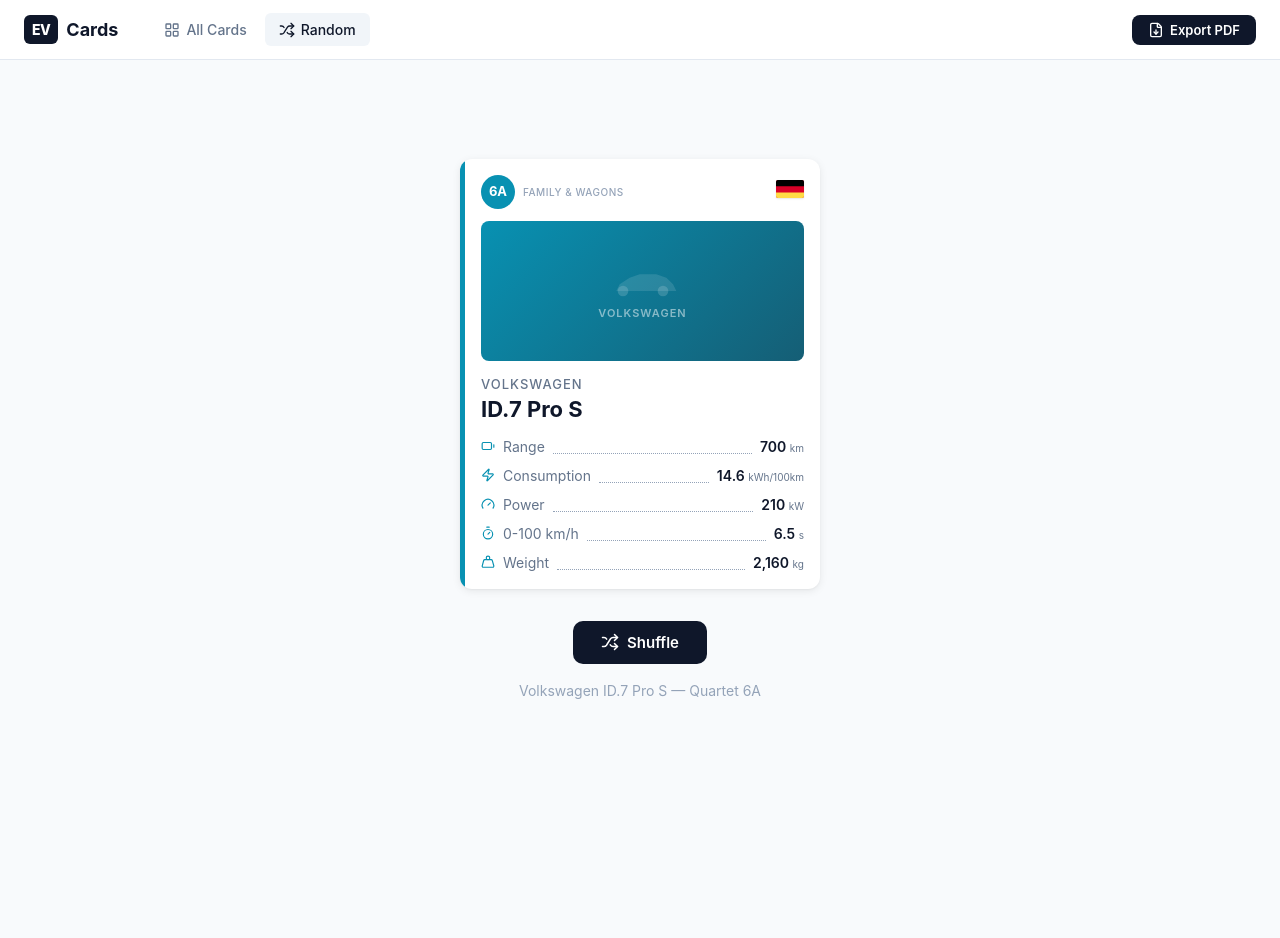
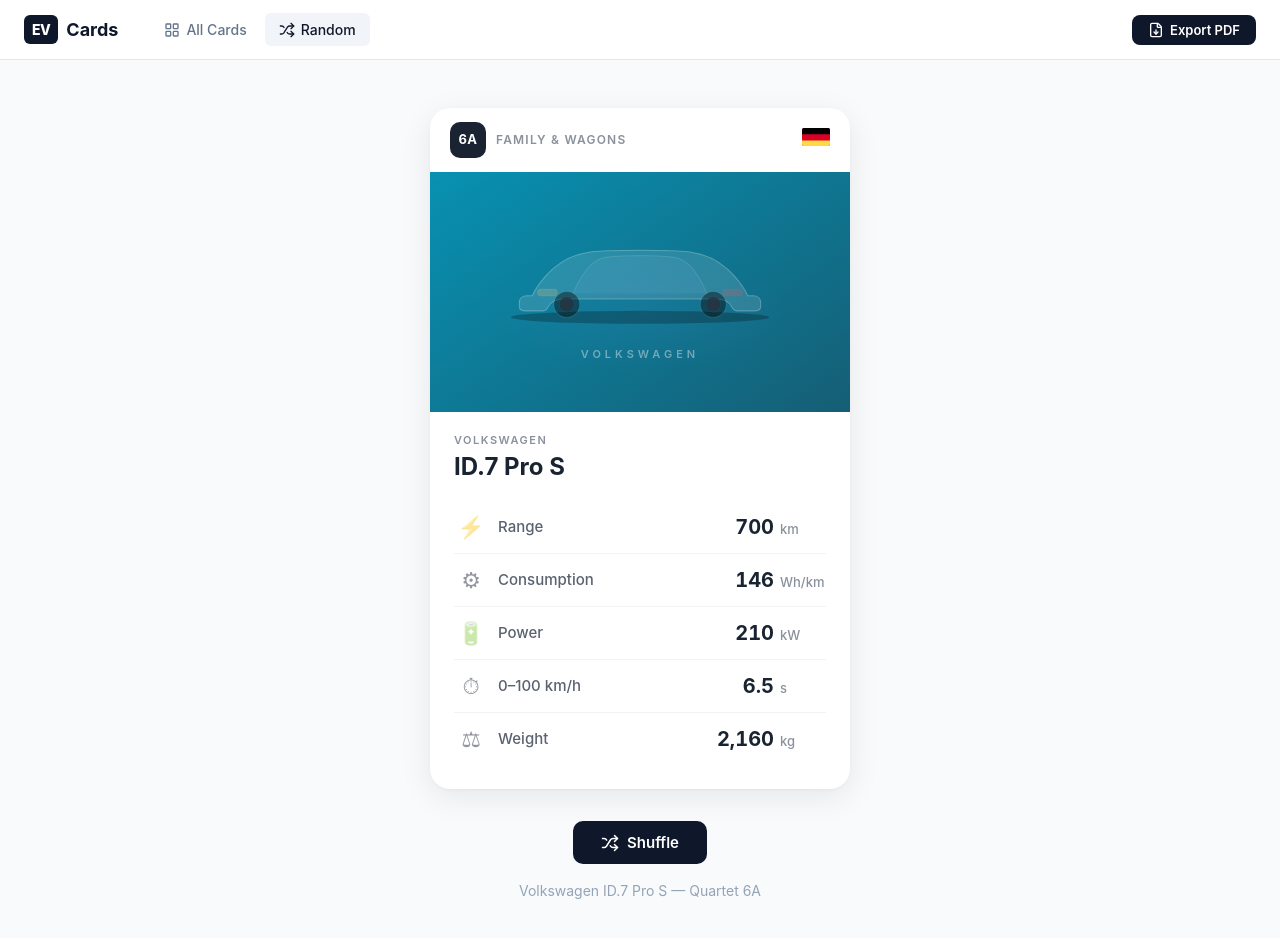
Before and after one commit to vesanieminen/ev-cards, a React (Vite) app: page /random in a window 1280 px wide. Shown: the top 938 px of the page. Before the commit the page ends 800 px from the top, so only its background shows below. Built offline with nearby package versions, Linux system fonts and the light colour scheme.

Commit message:
Improved the design

```diff
--- a/src/components/Card/Card.module.css
+++ b/src/components/Card/Card.module.css
@@ -1,60 +1,54 @@
+/* ─── Card shell ─── */
 .card {
-  position: relative;
-  display: flex;
   width: var(--card-width);
-  height: var(--card-height);
+  border-radius: 20px;
   background: var(--color-card-bg);
-  border-radius: var(--card-radius);
-  box-shadow: var(--card-shadow);
+  box-shadow: 0 8px 32px rgba(0, 0, 0, 0.08), 0 1px 3px rgba(0, 0, 0, 0.04);
   overflow: hidden;
   transition: box-shadow 0.2s ease, transform 0.2s ease;
   cursor: default;
 }
 
 .card:hover {
-  box-shadow: var(--card-shadow-hover);
+  box-shadow: 0 12px 40px rgba(0, 0, 0, 0.12), 0 2px 6px rgba(0, 0, 0, 0.06);
   transform: translateY(-2px);
 }
 
+/* ─── Size variants ─── */
 .card.large {
-  width: 360px;
-  height: auto;
+  width: 420px;
 }
 
-.card.large .imageContainer {
-  height: 140px;
+.card.large .imageArea {
+  min-height: 240px;
+  padding: 44px 28px 36px;
+}
+
+.card.large .silhouette {
+  width: 280px;
 }
 
 .card.large .carName {
-  font-size: 22px;
+  font-size: 24px;
 }
 
-.card.large .maker {
-  font-size: 13px;
+.card.large .statLabel {
+  font-size: 15px;
 }
 
-.card.large .statLabel,
 .card.large .statValue {
-  font-size: 14px;
+  font-size: 20px;
 }
 
-.card.large .stats {
-  flex: 0;
-  gap: 8px;
-}
-
-.card.large .content {
-  padding: 16px;
-  gap: 4px;
+.card.large .statUnit {
+  font-size: 13px;
 }
 
 .card.print {
   width: 85mm;
-  height: 120mm;
+  border-radius: 12px;
   box-shadow: none;
   border: 1px solid #e2e8f0;
-  border-radius: 8px;
-  font-size: 10px;
 }
 
 .card.print:hover {
@@ -62,85 +56,115 @@
   transform: none;
 }
 
-.card.print .carName {
-  font-size: 13px;
-}
-
-.card.print .maker {
-  font-size: 9px;
-}
-
-.card.print .statLabel {
-  font-size: 9px;
-}
-
-.card.print .statValue {
-  font-size: 10px;
-}
-
-.card.print .statUnit {
-  font-size: 8px;
-}
-
-.card.print .statIcon {
-  width: 14px;
+.card.print .header {
+  padding: 8px 12px;
 }
 
 .card.print .quartetBadge {
-  width: 28px;
-  height: 28px;
-  font-size: 11px;
+  width: 26px;
+  height: 26px;
+  border-radius: 7px;
+  font-size: 10px;
 }
 
 .card.print .segmentLabel {
   font-size: 8px;
 }
 
-.card.print .imageContainer {
-  height: 80px;
+.card.print .flag {
+  width: 22px;
 }
 
-.sidebar {
-  width: 5px;
-  flex-shrink: 0;
-  background-color: var(--segment-color);
+.card.print .imageArea {
+  min-height: 100px;
+  padding: 16px 12px 14px;
 }
 
-.content {
-  flex: 1;
-  display: flex;
-  flex-direction: column;
-  padding: 12px;
-  min-width: 0;
+.card.print .silhouette {
+  width: 140px;
 }
 
+.card.print .brandLabel {
+  font-size: 8px;
+  letter-spacing: 2px;
+  margin-top: 10px;
+}
+
+.card.print .titleSection {
+  padding: 10px 12px 4px;
+}
+
+.card.print .maker {
+  font-size: 8px;
+}
+
+.card.print .carName {
+  font-size: 13px;
+}
+
+.card.print .stats {
+  padding: 6px 12px 12px;
+}
+
+.card.print .statRow {
+  padding: 6px 0;
+}
+
+.card.print .statIcon {
+  width: 22px;
+  font-size: 14px;
+}
+
+.card.print .statLabel {
+  font-size: 10px;
+}
+
+.card.print .statValue {
+  font-size: 12px;
+  min-width: 40px;
+}
+
+.card.print .statUnit {
+  font-size: 9px;
+  min-width: 40px;
+  padding-left: 3px;
+}
+
+/* ─── Header bar ─── */
 .header {
   display: flex;
   align-items: center;
-  gap: 8px;
-  margin-bottom: 8px;
+  justify-content: space-between;
+  padding: 14px 20px;
+}
+
+.headerLeft {
+  display: flex;
+  align-items: center;
+  gap: 10px;
 }
 
 .quartetBadge {
-  width: 34px;
-  height: 34px;
-  border-radius: 50%;
+  width: 36px;
+  height: 36px;
+  border-radius: 10px;
+  background: #1a2332;
+  color: #fff;
   display: flex;
   align-items: center;
   justify-content: center;
-  color: white;
+  font-size: 13px;
   font-weight: 700;
-  font-size: 13px;
+  letter-spacing: 0.5px;
   flex-shrink: 0;
 }
 
 .segmentLabel {
-  flex: 1;
-  font-size: 10px;
-  color: var(--color-text-muted);
+  font-size: 12px;
+  font-weight: 600;
+  color: #8a919c;
+  letter-spacing: 1.2px;
   text-transform: uppercase;
-  letter-spacing: 0.5px;
-  font-weight: 500;
 }
 
 .flag {
@@ -152,116 +176,131 @@
   width: 100%;
   height: auto;
   border-radius: 2px;
-  box-shadow: 0 1px 2px rgba(0, 0, 0, 0.1);
 }
 
-.imageContainer {
-  width: 100%;
-  height: 100px;
-  border-radius: 8px;
-  overflow: hidden;
-  margin-bottom: 10px;
-  flex-shrink: 0;
-}
-
-.carImage {
-  width: 100%;
-  height: 100%;
-  object-fit: cover;
-}
-
-.imagePlaceholder {
-  width: 100%;
-  height: 100%;
+/* ─── Image area ─── */
+.imageArea {
+  padding: 40px 24px 32px;
   display: flex;
   flex-direction: column;
   align-items: center;
   justify-content: center;
-  gap: 4px;
+  min-height: 200px;
+  position: relative;
+  overflow: hidden;
 }
 
-.carSilhouette {
-  width: 80px;
-  opacity: 0.8;
+.imageGlow {
+  position: absolute;
+  width: 300px;
+  height: 120px;
+  border-radius: 50%;
+  background: radial-gradient(ellipse, rgba(100, 160, 255, 0.08) 0%, transparent 70%);
+  bottom: 40px;
 }
 
-.placeholderText {
-  color: rgba(255, 255, 255, 0.5);
+.silhouette {
+  width: 240px;
+  position: relative;
+  z-index: 1;
+}
+
+.brandLabel {
+  margin-top: 20px;
   font-size: 11px;
   font-weight: 600;
+  letter-spacing: 4px;
+  color: rgba(255, 255, 255, 0.4);
   text-transform: uppercase;
-  letter-spacing: 1px;
+  position: relative;
+  z-index: 1;
 }
 
-.carInfo {
-  margin-bottom: 10px;
+.carImage {
+  width: 80%;
+  max-height: 140px;
+  object-fit: contain;
+  position: relative;
+  z-index: 1;
+}
+
+/* ─── Title section ─── */
+.titleSection {
+  padding: 20px 24px 8px;
 }
 
 .maker {
   font-size: 11px;
-  color: var(--color-text-secondary);
+  font-weight: 600;
+  letter-spacing: 1.5px;
+  color: #8a919c;
   text-transform: uppercase;
-  letter-spacing: 1px;
-  font-weight: 500;
-  margin-bottom: 1px;
+  margin-bottom: 4px;
 }
 
 .carName {
-  font-size: 17px;
+  font-size: 22px;
   font-weight: 700;
-  color: var(--color-text-primary);
+  color: #1a2332;
   line-height: 1.2;
-  white-space: nowrap;
-  overflow: hidden;
-  text-overflow: ellipsis;
 }
 
+/* ─── Stats section ─── */
 .stats {
-  display: flex;
-  flex-direction: column;
-  gap: 6px;
-  flex: 1;
-  justify-content: flex-end;
+  padding: 12px 24px 24px;
 }
 
 .statRow {
   display: flex;
   align-items: center;
-  gap: 6px;
+  justify-content: space-between;
+  padding: 11px 0;
+}
+
+.statRow:not(:last-child) {
+  border-bottom: 1px solid #f0f2f5;
+}
+
+.statLeft {
+  display: flex;
+  align-items: center;
+  gap: 10px;
 }
 
 .statIcon {
-  width: 16px;
+  width: 34px;
+  text-align: center;
+  font-size: 22px;
+  opacity: 0.45;
   flex-shrink: 0;
-  color: var(--segment-color);
-  display: flex;
-  align-items: center;
+  line-height: 1;
 }
 
 .statLabel {
-  font-size: 11px;
-  color: var(--color-text-secondary);
-  white-space: nowrap;
+  font-size: 14px;
+  color: #5a6270;
+  font-weight: 500;
 }
 
-.statDots {
-  flex: 1;
-  border-bottom: 1px dotted var(--color-text-muted);
-  margin: 0 2px;
-  min-width: 10px;
-  align-self: flex-end;
-  margin-bottom: 3px;
+.statValueGroup {
+  display: flex;
+  align-items: baseline;
 }
 
 .statValue {
-  font-size: 13px;
-  font-weight: 600;
-  color: var(--color-text-primary);
-  white-space: nowrap;
+  font-size: 18px;
+  font-weight: 700;
+  color: #1a2332;
+  min-width: 58px;
+  text-align: right;
+  font-variant-numeric: tabular-nums;
 }
 
 .statUnit {
-  font-size: 10px;
-  font-weight: 400;
-  color: var(--color-text-secondary);
+  font-size: 12px;
+  color: #8a919c;
+  font-weight: 500;
+  min-width: 52px;
+  text-align: left;
+  padding-left: 6px;
 }
--- a/src/components/Card/Card.tsx
+++ b/src/components/Card/Card.tsx
@@ -1,4 +1,3 @@
-import { Battery, Zap, Gauge, Timer, Weight } from 'lucide-react';
 import { CarSpec, Segment } from '../../types/car';
 import { formatNumber, formatConsumption, formatAcceleration } from '../../utils/formatters';
 import { CardImage } from './CardImage';
@@ -15,22 +14,18 @@
 
 export function Card({ car, segment, size = 'normal', onClick }: CardProps) {
   const quartetLabel = `${car.quartetId}${car.quartetLetter}`;
-  const iconSize = size === 'print' ? 12 : 14;
+  const consumptionWhKm = Math.round(car.specs.consumptionKwhPer100km * 10);
 
   return (
     <div
       className={`${styles.card} ${styles[size]}`}
       onClick={onClick}
-      style={{ '--segment-color': segment.color } as React.CSSProperties}
     >
-      <div className={styles.sidebar} />
-
-      <div className={styles.content}>
       <div className={styles.header}>
-          <div className={styles.quartetBadge} style={{ backgroundColor: segment.color }}>
-            {quartetLabel}
+        <div className={styles.headerLeft}>
+          <div className={styles.quartetBadge}>{quartetLabel}</div>
+          <span className={styles.segmentLabel}>{segment.name}</span>
         </div>
-          <div className={styles.segmentLabel}>{segment.name}</div>
         <div className={styles.flag}>
           <CountryFlag countryCode={car.countryCode} />
         </div>
@@ -38,44 +33,43 @@
 
       <CardImage car={car} segment={segment} />
 
-        <div className={styles.carInfo}>
+      <div className={styles.titleSection}>
         <div className={styles.maker}>{car.maker}</div>
         <div className={styles.carName}>{car.name}</div>
       </div>
 
       <div className={styles.stats}>
         <StatRow
-            icon={<Battery size={iconSize} />}
+          icon="⚡"
           label="Range"
           value={formatNumber(car.specs.rangeKm)}
           unit="km"
         />
         <StatRow
-            icon={<Zap size={iconSize} />}
+          icon="⚙"
           label="Consumption"
-            value={formatConsumption(car.specs.consumptionKwhPer100km)}
-            unit="kWh/100km"
+          value={formatNumber(consumptionWhKm)}
+          unit="Wh/km"
         />
         <StatRow
-            icon={<Gauge size={iconSize} />}
+          icon="🔋"
           label="Power"
           value={formatNumber(car.specs.powerKw)}
           unit="kW"
         />
         <StatRow
-            icon={<Timer size={iconSize} />}
-            label="0-100 km/h"
+          icon="⏱"
+          label="0–100 km/h"
           value={formatAcceleration(car.specs.acceleration0to100)}
           unit="s"
         />
         <StatRow
-            icon={<Weight size={iconSize} />}
+          icon="⚖"
           label="Weight"
           value={formatNumber(car.specs.weightKg)}
           unit="kg"
         />
       </div>
     </div>
-    </div>
   );
 }
--- a/src/components/Card/CardImage.tsx
+++ b/src/components/Card/CardImage.tsx
@@ -7,32 +7,43 @@
 }
 
 export function CardImage({ car, segment }: CardImageProps) {
+  const gradient = `linear-gradient(145deg, ${segment.gradientStart} 0%, ${segment.gradientEnd} 100%)`;
+
   if (car.image) {
     return (
-      <div className={styles.imageContainer}>
+      <div className={styles.imageArea} style={{ background: gradient }}>
+        <div className={styles.imageGlow} />
         <img src={car.image} alt={`${car.maker} ${car.name}`} className={styles.carImage} />
+        <div className={styles.brandLabel}>{car.maker}</div>
       </div>
     );
   }
 
   return (
-    <div
-      className={styles.imageContainer}
-      style={{
-        background: `linear-gradient(135deg, ${segment.gradientStart}, ${segment.gradientEnd})`,
-      }}
-    >
-      <div className={styles.imagePlaceholder}>
-        <svg viewBox="0 0 120 60" className={styles.carSilhouette}>
-          <path
-            d="M10 45 L20 45 L25 35 L40 25 L55 20 L80 20 L95 25 L105 35 L110 45 L10 45 Z"
-            fill="rgba(255,255,255,0.15)"
-          />
-          <circle cx="30" cy="45" r="8" fill="rgba(255,255,255,0.2)" />
-          <circle cx="90" cy="45" r="8" fill="rgba(255,255,255,0.2)" />
-        </svg>
-        <span className={styles.placeholderText}>{car.maker}</span>
-      </div>
+    <div className={styles.imageArea} style={{ background: gradient }}>
+      <div className={styles.imageGlow} />
+      <svg className={styles.silhouette} viewBox="0 0 260 90" fill="none">
+        <ellipse cx="130" cy="82" rx="120" ry="6" fill="rgba(0,0,0,0.25)" />
+        <path
+          d="M30 62 C30 62 45 28 80 22 C95 19 165 19 180 22 C215 28 230 62 230 62 L235 62 C240 62 242 65 242 68 L242 72 C242 75 240 76 237 76 L220 76 C218 76 216 74 215 72 C213 68 208 65 200 65 L60 65 C52 65 47 68 45 72 C44 74 42 76 40 76 L23 76 C20 76 18 75 18 72 L18 68 C18 65 20 62 25 62 Z"
+          fill="rgba(255,255,255,0.12)"
+          stroke="rgba(255,255,255,0.25)"
+          strokeWidth="1"
+        />
+        <path
+          d="M68 60 C68 60 78 32 95 27 C105 24 155 24 165 27 C182 32 192 60 192 60"
+          fill="rgba(150,200,255,0.08)"
+          stroke="rgba(255,255,255,0.15)"
+          strokeWidth="0.8"
+        />
+        <circle cx="62" cy="70" r="12" fill="rgba(0,0,0,0.4)" stroke="rgba(255,255,255,0.1)" strokeWidth="1" />
+        <circle cx="62" cy="70" r="7" fill="rgba(40,50,65,0.8)" stroke="rgba(255,255,255,0.08)" strokeWidth="0.5" />
+        <circle cx="198" cy="70" r="12" fill="rgba(0,0,0,0.4)" stroke="rgba(255,255,255,0.1)" strokeWidth="1" />
+        <circle cx="198" cy="70" r="7" fill="rgba(40,50,65,0.8)" stroke="rgba(255,255,255,0.08)" strokeWidth="0.5" />
+        <rect x="35" y="56" width="18" height="6" rx="2" fill="rgba(255,200,100,0.2)" stroke="rgba(255,200,100,0.3)" strokeWidth="0.5" />
+        <rect x="207" y="56" width="18" height="6" rx="2" fill="rgba(255,80,80,0.2)" stroke="rgba(255,80,80,0.3)" strokeWidth="0.5" />
+      </svg>
+      <div className={styles.brandLabel}>{car.maker}</div>
     </div>
   );
 }
--- a/src/components/Card/StatRow.tsx
+++ b/src/components/Card/StatRow.tsx
@@ -1,8 +1,7 @@
-import { ReactNode } from 'react';
 import styles from './Card.module.css';
 
 interface StatRowProps {
-  icon: ReactNode;
+  icon: string;
   label: string;
   value: string | number;
   unit: string;
@@ -11,12 +10,14 @@
 export function StatRow({ icon, label, value, unit }: StatRowProps) {
   return (
     <div className={styles.statRow}>
-      <span className={styles.statIcon}>{icon}</span>
-      <span className={styles.statLabel}>{label}</span>
-      <span className={styles.statDots} />
-      <span className={styles.statValue}>
-        {value} <span className={styles.statUnit}>{unit}</span>
-      </span>
+      <div className={styles.statLeft}>
+        <span className={styles.statIcon}>{icon}</span>
+        <span className={styles.statLabel}>{label}</span>
+      </div>
+      <div className={styles.statValueGroup}>
+        <span className={styles.statValue}>{value}</span>
+        <span className={styles.statUnit}>{unit}</span>
+      </div>
     </div>
   );
 }
--- a/src/components/CardGrid/CardGrid.module.css
+++ b/src/components/CardGrid/CardGrid.module.css
@@ -1,8 +1,8 @@
 .grid {
   display: grid;
-  grid-template-columns: repeat(auto-fill, minmax(280px, max-content));
-  gap: 24px;
-  padding: 24px;
+  grid-template-columns: repeat(auto-fill, minmax(380px, max-content));
+  gap: 28px;
+  padding: 28px;
   justify-content: center;
 }
 
--- a/src/index.css
+++ b/src/index.css
@@ -7,11 +7,7 @@
 }
 
 :root {
-  --card-width: 280px;
-  --card-height: 420px;
-  --card-radius: 12px;
-  --card-shadow: 0 2px 8px rgba(0, 0, 0, 0.08), 0 1px 2px rgba(0, 0, 0, 0.04);
-  --card-shadow-hover: 0 8px 24px rgba(0, 0, 0, 0.12), 0 2px 8px rgba(0, 0, 0, 0.08);
+  --card-width: 380px;
   --color-bg: #f8fafc;
   --color-card-bg: #ffffff;
   --color-text-primary: #0f172a;
```
Lines whose indentation alone changed are shown as unchanged.
